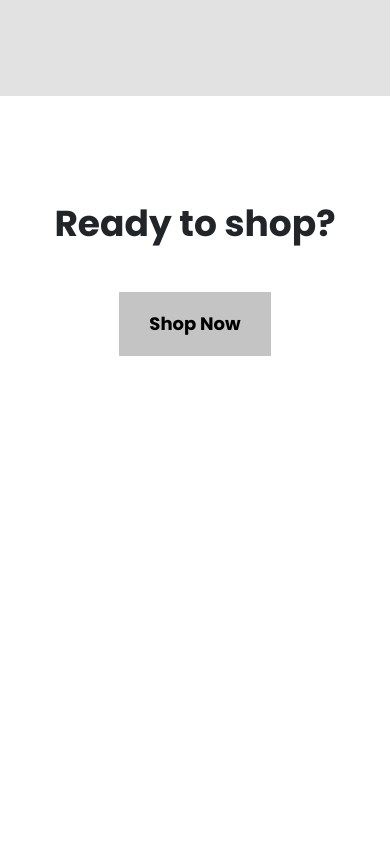
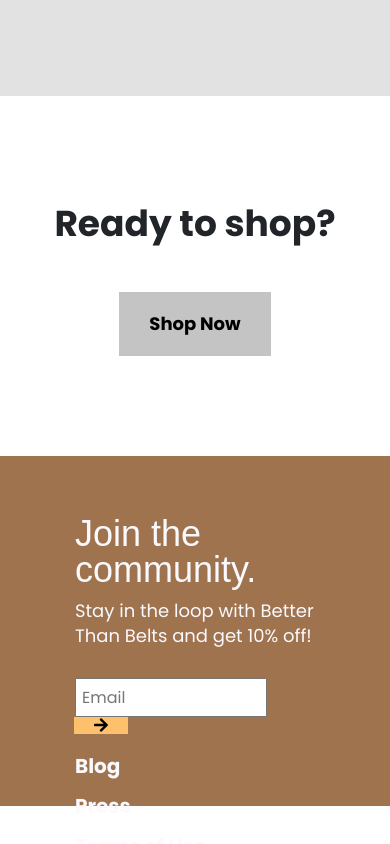
Before and after one commit to Better-Than-Belts/btb-site, a React (Create React App) app: page / in a window 390 px wide. Shown: the part 4703-5547 px from the top of the page. Before the commit the page ends 5159 px from the top, so only its background shows below. Built offline with nearby package versions, Linux system fonts and the light colour scheme; a web font is replaced by a local one.

Commit message:
add footer components

```diff
--- a/package.json
+++ b/package.json
@@ -4,7 +4,7 @@
   "private": true,
   "dependencies": {
     "@fortawesome/fontawesome-svg-core": "^1.2.27",
-    "@fortawesome/free-solid-svg-icons": "^5.12.1",
+    "@fortawesome/free-solid-svg-icons": "^5.13.0",
     "@fortawesome/react-fontawesome": "^0.1.8",
     "@testing-library/jest-dom": "^4.2.4",
     "@testing-library/react": "^9.4.0",
--- /dev/null
+++ b/src/components/Footer.js
@@ -0,0 +1,37 @@
+import React from 'react';
+import { BGBrown, Section } from '../styles';
+import styled from 'styled-components';
+import { device } from '../device.js';
+import Newsletter from './Footer/Newsletter';
+import FooterLinks from './Footer/FooterLinks';
+import SocialMedia from './Footer/SocialMedia';
+
+const Footer = (props) => {
+    return (
+        <BGBrown>
+            <SectionContainer className="row">
+                <Newsletter />
+                <FooterLinks />
+                <SocialMedia />
+            </SectionContainer>
+        </BGBrown>
+    )
+}
+
+// Styles
+const SectionContainer = styled(Section)`
+    padding-top: 50px;
+    padding-bottom: 50px;
+    height: 350px;
+
+    @media ${device.tablet} {
+        padding-left: 60px;
+        padding-right: 60px;
+    }
+    @media ${device.mobile} {
+        padding-left: 30px;
+        padding-right: 30px;
+    }
+`
+
+export default Footer;
--- /dev/null
+++ b/src/components/Footer/FooterLinks.js
@@ -0,0 +1,30 @@
+import React from 'react';
+import { P } from '../../styles';
+import styled from 'styled-components';
+
+const FooterLinks = (props) => {
+    return (
+        <div className="col-xs-12 col-md-6 col-lg-3">
+            <Link href="#"><LinkText>Blog</LinkText></Link>
+            <Link href="#"><LinkText>Press</LinkText></Link>
+            <Link href="#"><LinkText>Terms of Use</LinkText></Link>
+            <Link href="#"><LinkText>Privacy Policy</LinkText></Link>
+            <Link href="#"><LinkText>Contact Us</LinkText></Link>
+        </div>
+
+    )
+}
+
+// Styles
+const LinkText = styled(P)`
+    font-size: 20px;
+    font-weight: 800;
+    padding-bottom: 5px;
+`
+
+const Link = styled.a`
+    text-decoration: none;
+    color: #F9F9FE;
+`
+
+export default FooterLinks;
--- /dev/null
+++ b/src/components/Footer/Newsletter.js
@@ -0,0 +1,50 @@
+import React from 'react';
+import styled from 'styled-components';
+import { FontAwesomeIcon } from '@fortawesome/react-fontawesome';
+import { H1, P } from '../../styles';
+import { faArrowRight } from '@fortawesome/free-solid-svg-icons'
+
+const Newsletter = (props) => {
+    return (
+        <div className="col-xs-12 col-lg-6">
+            <JoinTitle>Join the community.</JoinTitle>
+            <P style={{ color: "#F9F9FE" }}>Stay in the loop with Better Than Belts and get 10% off!</P>
+            <div class="input-group mb-3" style={EmailGroup}>
+                <EmailInput type="email" class="form-control" placeholder="Email" aria-label="user-email" aria-describedby="user-email" />
+                <div class="input-group-append">
+                    <EmailButton class="btn btn-email" type="button">
+                        <FontAwesomeIcon icon={faArrowRight} color="black" />
+                    </EmailButton>
+                </div>
+            </div>
+        </div>
+    )
+}
+
+// Styles
+
+const JoinTitle = styled(H1)`
+    font-size: 36px;
+    color: #F9F9FE;
+`
+
+const EmailGroup = {
+    height: "70px",
+    width: "100%",
+    "padding-top": "20px"
+}
+
+const EmailInput = styled.input`
+    padding: 5px;
+    font-family: Poppins;
+    width: 80%;
+`
+
+const EmailButton = styled.button`
+    background-color: #FDC16E;
+    box-shadow: none;
+    border-width: 0px;
+    padding: 0px 20px;
+`
+
+export default Newsletter;
--- /dev/null
+++ b/src/components/Footer/SocialMedia.js
@@ -0,0 +1,50 @@
+import React from 'react';
+import styled from 'styled-components';
+import facebookIcon from '../../images/Facebook.png';
+import instagramIcon from '../../images/Instagram.png';
+import twitterIcon from '../../images/Twitter.png';
+import youtubeIcon from '../../images/Youtube.png';
+import { P } from '../../styles';
+
+
+const SocialMedia = (props) => {
+    return (
+        <div className="col-xs-12 col-md-6 col-lg-3">
+            <YoutubeIcon />
+            <FacebookIcon />
+            <InstagramIcon />
+            <TwitterIcon />
+            <P style={{ color: "#F9F9FE" }}>© 2020, Better Than Belts</P>
+        </div>
+    )
+}
+
+// Styles
+
+// Icons
+const YoutubeIcon = styled.img`
+    content: url(${youtubeIcon});
+    padding: 5px;
+    width: 50px;
+    height: 50px;
+`
+const FacebookIcon = styled.img`
+    content: url(${facebookIcon});
+    padding: 5px;
+    width: 50px;
+    height: 50px;
+`
+const InstagramIcon = styled.img`
+    content: url(${instagramIcon});
+    padding: 5px;
+    width: 50px;
+    height: 50px;
+`
+const TwitterIcon = styled.img`
+    content: url(${twitterIcon});
+    padding: 5px;
+    width: 50px;
+    height: 50px;
+`
+
+export default SocialMedia;
--- a/src/components/Nav.js
+++ b/src/components/Nav.js
@@ -12,6 +12,7 @@
     }
 
     componentDidMount() {
+        this.updateScreenSize();
         window.addEventListener('resize', this.updateScreenSize);
     }
 
--- a/src/components/PageContainer.js
+++ b/src/components/PageContainer.js
@@ -1,8 +1,9 @@
 import React from 'react';
-import Nav from '../components/Nav';
+import Nav from './Nav';
 import { BrowserRouter as Router, Route } from 'react-router-dom';
 import Home from '../views/Home';
 import FAQ from '../views/FAQ';
+import Footer from './Footer';
 
 const PageContainer = (props) => {
     return (
@@ -34,6 +35,7 @@
                     render={() =>
                         <FAQ {...props.FAQ} />
                     } />
+                <Footer {...props} />
             </Router>
         </div>
     )
--- a/src/styles.js
+++ b/src/styles.js
@@ -88,6 +88,10 @@
     background: #E2E2E2;
 `;
 
+const BGBrown = styled.div`
+    background: #A0734F;
+`;
+
 const ImageContainer = styled.div`
     padding: 10px;
 `;
@@ -135,6 +139,7 @@
     TextCenter,
     ImageContainer,
     BGGray, Section,
+    BGBrown,
     MockImageSquare,
     MockImageCircle,
     MockImagePortrait,
```
Also changed, not shown: 1 other file (tests, documents, lock files or other folders).
